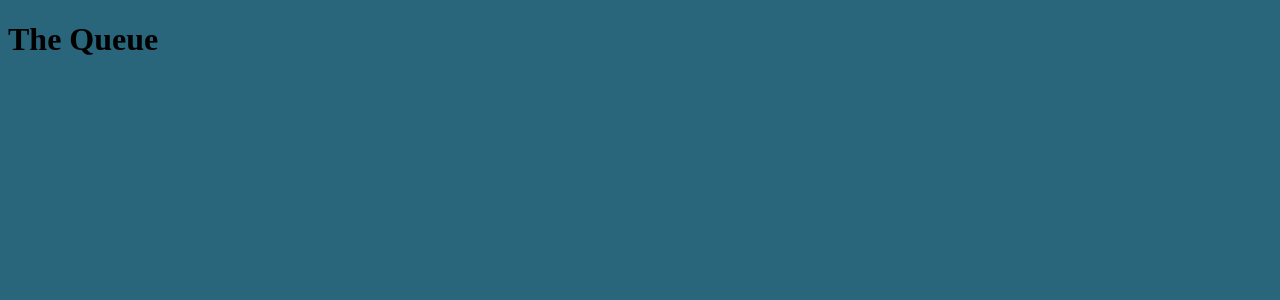
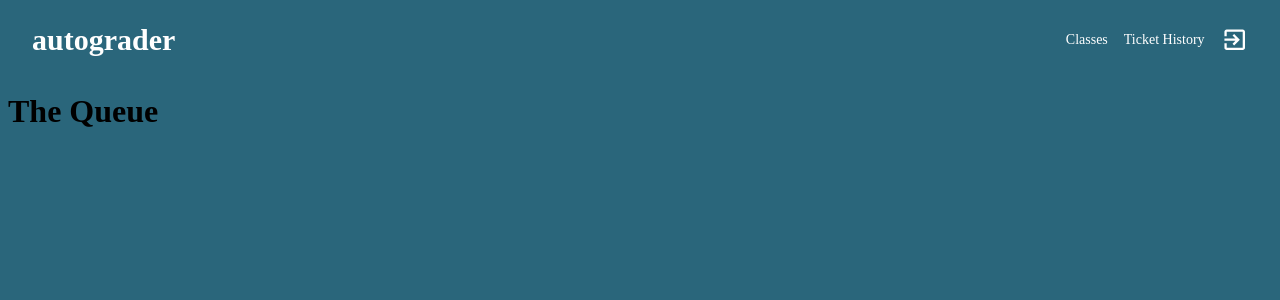
Before and after one commit to Autograder/rook, a React (Create React App) app: page /queue in a window 1280 px wide. Shown: the top 300 px of the page. Built offline with nearby package versions, Linux system fonts and the light colour scheme.

Commit message:
Update Queue.tsx

```diff
--- a/src/components/Queue.tsx
+++ b/src/components/Queue.tsx
@@ -1,83 +1,15 @@
 import React from 'react';
-/*import { makeStyles, Theme, createStyles } from '@material-ui/core/styles';
-import ExpansionPanel from '@material-ui/core/ExpansionPanel';
-import ExpansionPanelDetails from '@material-ui/core/ExpansionPanelDetails';
-import ExpansionPanelSummary from '@material-ui/core/ExpansionPanelSummary';
-import Typography from '@material-ui/core/Typography';
-import ExpandMoreIcon from '@material-ui/icons/ExpandMore';
-import AppBar from '@material-ui/core/AppBar';
-import Toolbar from '@material-ui/core/Toolbar';
-import IconButton from '@material-ui/core/IconButton';
-import MenuIcon from '@material-ui/icons/Menu'; */
+import Navbar from './Navbar';
+//import OurTheme from '../style/Theme';
+//import Styles from '../style/QueueStyle';
 
-/* const useStyles = makeStyles((theme: Theme) =>
-    createStyles({
-    root: {
-        width: '100%',
-    },
-    tickets: {
-        width: '40%',
-    },
-    nav : {
-        'padding-bottom' : '10px',
-    },
-    heading: {
-        fontSize: theme.typography.pxToRem(15),
-        width: '50%',
-        'text-align' : 'center',
-    },
-    secondaryHeading: {
-        fontSize: theme.typography.pxToRem(15),
-        color: theme.palette.text.secondary,
-        width: '50%',
-        'text-align' : 'center',
-    },
-    }),
-); */
-
-/* <ExpansionPanel expanded={expanded === 'panel1'} onChange={handleChange('panel1')}>
-<ExpansionPanelSummary
-expandIcon={<ExpandMoreIcon />}
-aria-controls="panel1bh-content"
-id="panel1bh-header"
->
-<Typography className={classes.heading}>Sravya Balasa</Typography>
-<Typography className={classes.secondaryHeading}>CSE B250</Typography>
-</ExpansionPanelSummary>
-<ExpansionPanelDetails>
-<Typography>
-Help I hate this PA
-</Typography>
-</ExpansionPanelDetails>
-</ExpansionPanel> */
 export default function Queue() {
-    /*const tickets = getCurrentTickets();
-    const currentQueue = tickets.map();
-    const classes = useStyles();
-    const [expanded, setExpanded] = React.useState<string | false>(false);
-
-    const handleChange = (panel: string) => (event: React.ChangeEvent<{}>, isExpanded: boolean) => {
-    setExpanded(isExpanded ? panel : false);
-    };
- */
+    //const theme = OurTheme.theme;
+	//const classes = Styles.useStyles();
     return (
-    /*<div className={classes.root}>
-        <div className={classes.nav}>
-            <AppBar position="static">
-            <Toolbar>
-                <IconButton edge="start" color="inherit" aria-label="menu">
-                <MenuIcon />
-                </IconButton>
-                <Typography variant="h6"> Autograder </Typography>
-            </Toolbar>
-            </AppBar>
+        <div>
+            <Navbar/>
+            <h1>The Queue</h1>
         </div>
-        <div className={classes.tickets}>
-            {currentQueue}
-        </div>
-    </div> */
-    <div>
-        <h1>The Queue</h1>
-    </div>
     );
 }
```
